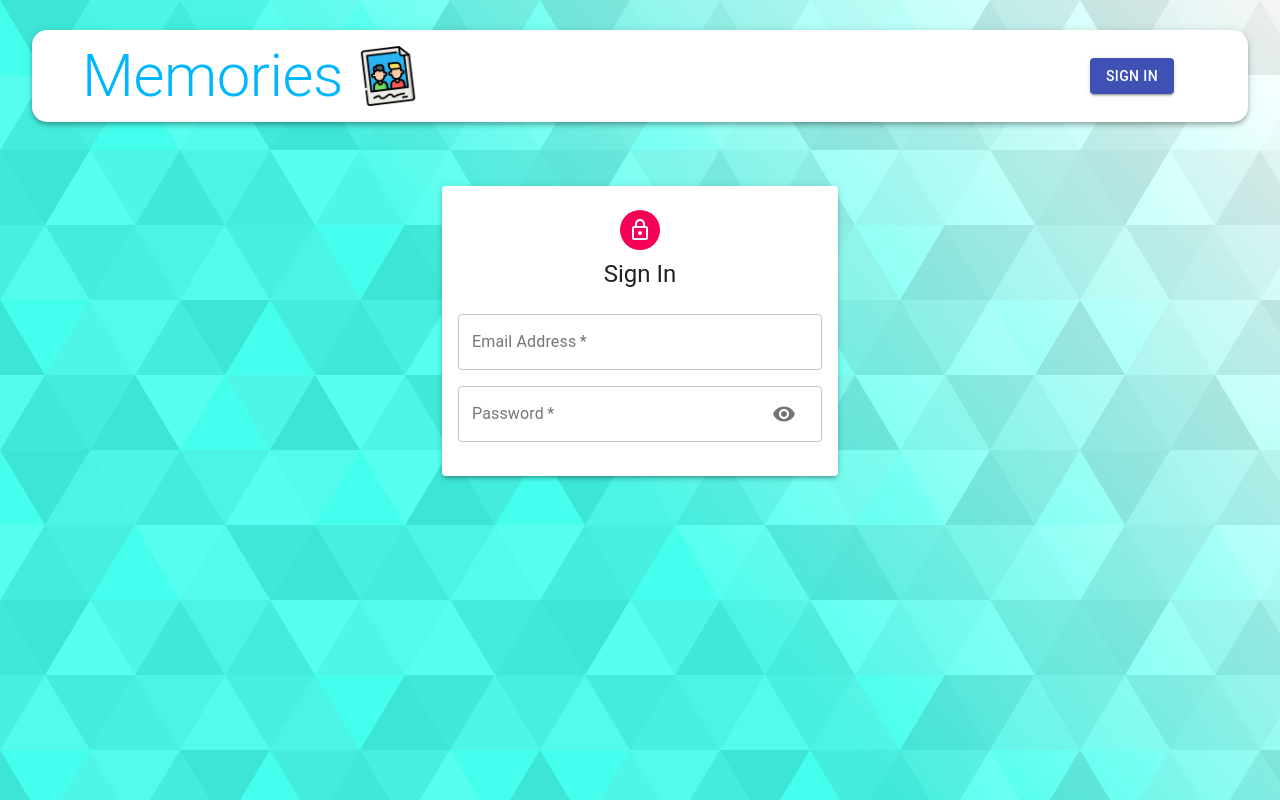
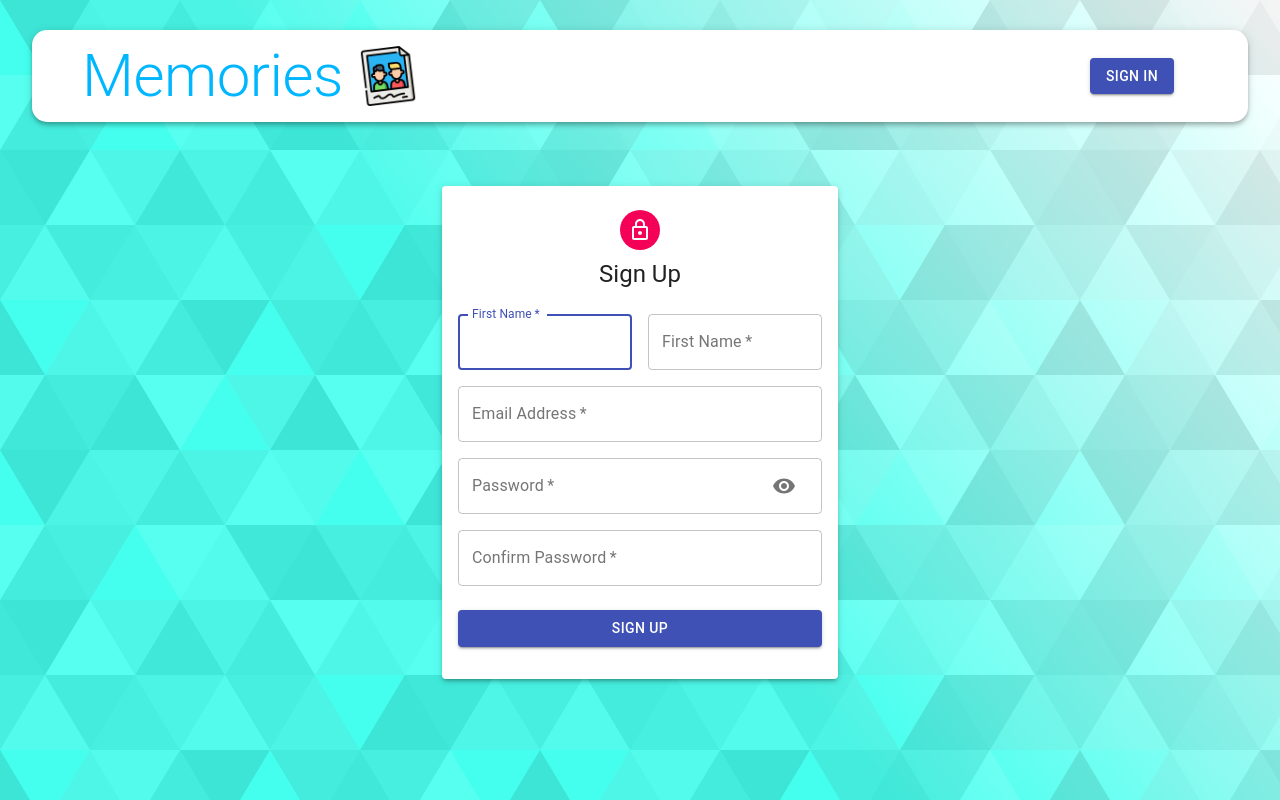
Before and after one commit to bipinrai054/memories, a React (Create React App) app in the folder client/: page /auth in a window 1280 px wide. Built offline with nearby package versions, Linux system fonts and the light colour scheme; the HTML template or start-up script is replaced by a standard one.

Commit message:
sign up and sign in design done

```diff
--- a/client/src/components/auth/Auth.js
+++ b/client/src/components/auth/Auth.js
@@ -18,7 +18,7 @@ export default function Auth() {
 
   const [showPassword, setShowPassword] = React.useState(false);
 
-  const isSignUp = false;
+  const isSignUp = true;
 
   const handleSubmit = () => {};
   const handleChange = () => {};
@@ -68,13 +68,21 @@ export default function Auth() {
             {isSignUp && (
               <Input
                 name='confirmPassword'
-                label='Repeat Password'
+                label='Confirm Password'
                 handleChange={handleChange}
                 type='password'
               />
             )}
           </Grid>
-          <Button type='submit' fullWidth></Button>
+          <Button
+            type='submit'
+            fullWidth
+            variant='contained'
+            color='primary'
+            className={classes.submit}
+          >
+            {isSignUp ? 'Sign Up' : 'Sign In'}
+          </Button>
         </form>
       </Paper>
     </Container>
```
